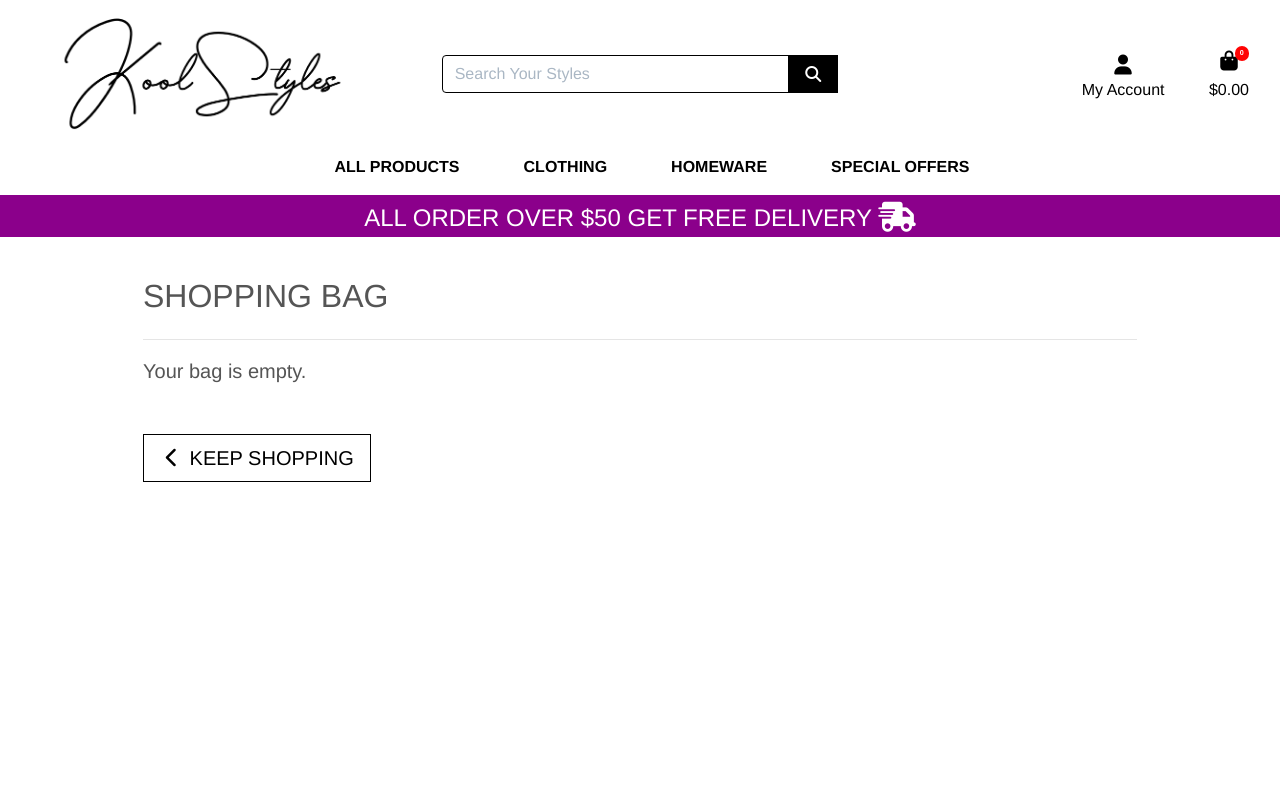
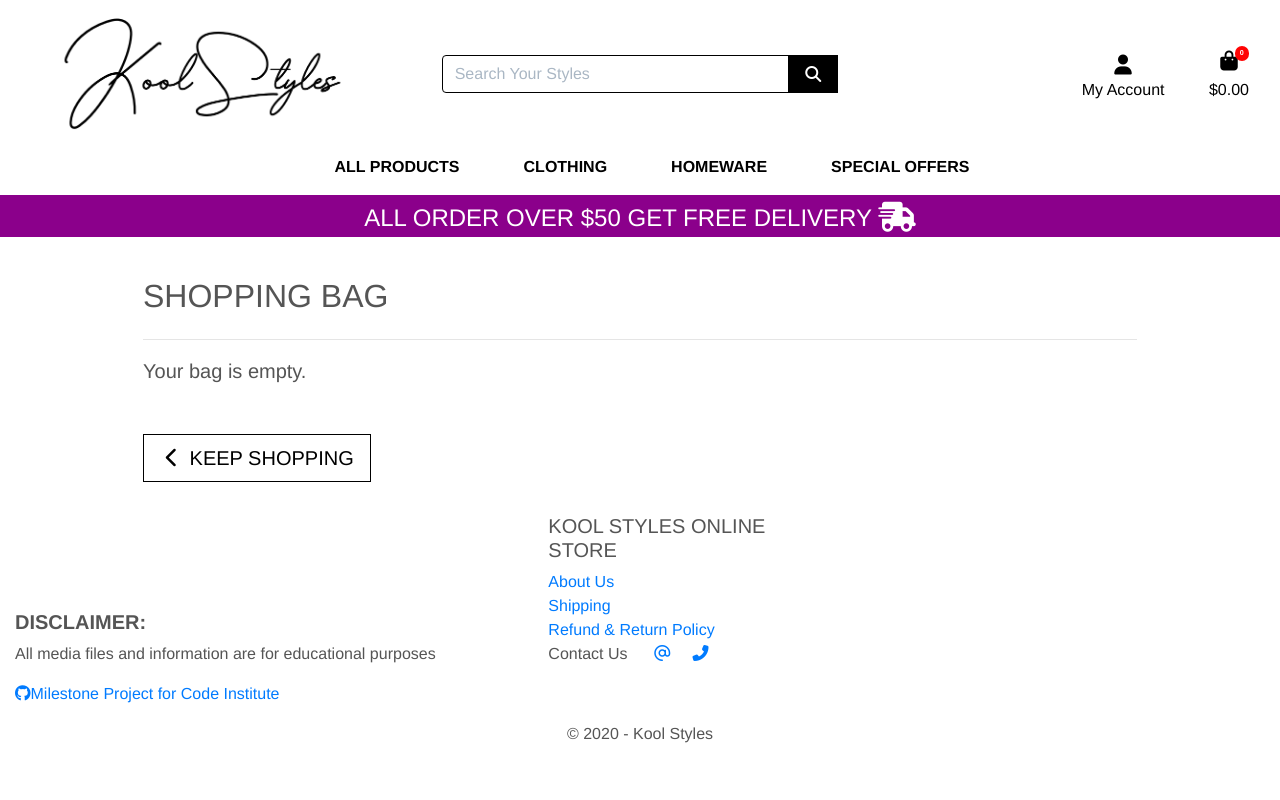
Before and after one commit to Code-Institute-Submissions/ck00lman-kool-styles, a Django app: page /bag/ in a window 1280 px wide. Run offline with Django 3.2, Linux system fonts and the light colour scheme; some libraries are stand-ins or nearby versions.

Commit message:
Added Footer to base html

```diff
--- a/templates/base.html
+++ b/templates/base.html
@@ -165,6 +165,44 @@
         $('.toast').toast('show');
     </script>
     {% endblock %}
-
+     <!-- Footer -->
+	<footer class="page-footer font-small pt-4">
+		<div class="container-fluid text-center text-md-left">
+			<div class="row">
+				<div class="col-md-5 mt-md-0 mt-3">
+					<h5 class="text-uppercase text-footer"><strong>Disclaimer:</strong></h5>
+					<p class="text-footer">All media files and information are for educational purposes</p>
+					<a href="https://github.com/ck00lman/kool-styles"
+						class="text-footer"><i class="fab fa-github"></i>Milestone Project for Code Institute</a>
+				</div>
+				<hr class="clearfix w-100 d-md-none pb-3">
+				<div class="col-md-3 mb-md-0 mb-3">
+					<h5 class="text-uppercase text-footer">Kool Styles Online Store</h5>
+					<ul class="list-unstyled">
+						<li>
+							<a href="#!" class="text-footer">About Us</a>
+						</li>
+						<li>
+							<a href="#!" class="text-footer">Shipping</a>
+						</li>
+						<li>
+							<a href="#!" class="text-footer">Refund & Return Policy</a>
+						</li>
+						<li>
+							<span class="text-footer"> Contact Us </span>&nbsp;&nbsp;&nbsp;&nbsp;
+							<a href="mailto:koolstyles@django.com?Subject=Kool Styles"
+								class="text-footer"><span><i class="far fa-at"></i></span></a>&nbsp;&nbsp;&nbsp;&nbsp;
+							<a href="tel:+297297297297"
+								class="text-footer"><span><i class="fas fa-phone-alt"></i></span></a>
+						</li>
+					</ul>
+				</div>
+			</div>
+			<div class="footer-copyright text-center py-3 text-footer">
+                © 2020 - Kool Styles
+			</div>
+		</div>
+	</footer>
+	<!-- Footer -->
   </body>
 </html>
```
